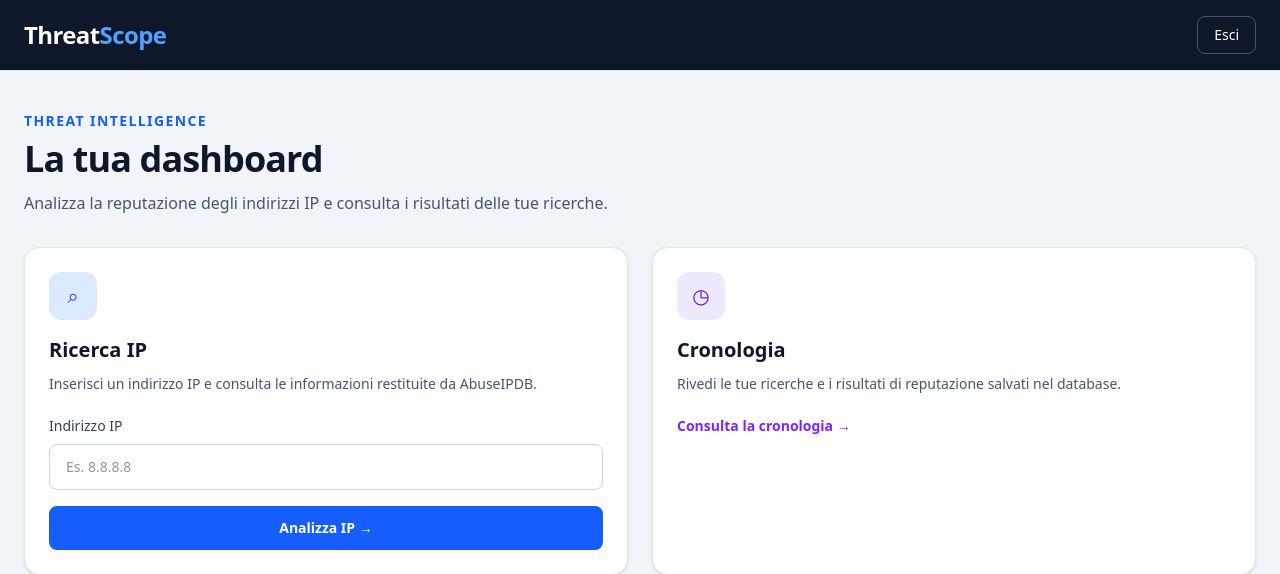
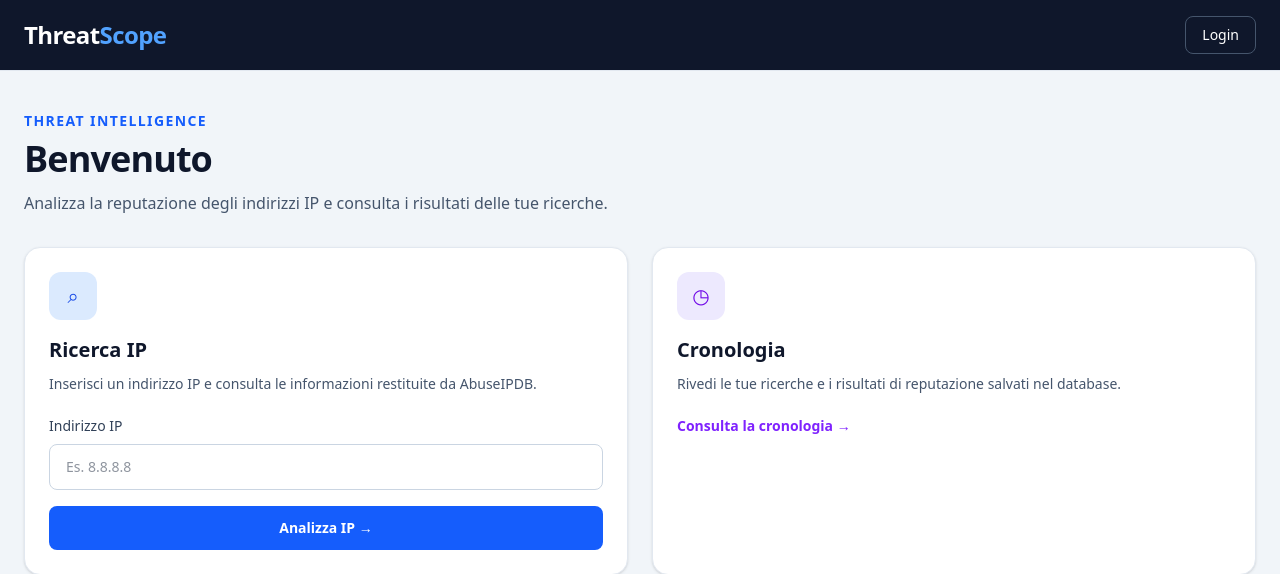
Before and after one commit to T-Virginia/ThreatScope, a Laravel app: page / in a window 1280 px wide. Shown: the top 574 px of the page. Run offline with Laravel 12, Linux system fonts and the light colour scheme; style sheets or scripts are compiled from the project's sources; parts of the project's set-up code (start-up, migrations or seed data) failed here and were passed over.

Commit message:
inizio refactoring della home

```diff
--- a/resources/views/welcome.blade.php
+++ b/resources/views/welcome.blade.php
@@ -11,10 +11,17 @@
 <body class="min-h-screen bg-slate-100 font-sans text-slate-800">
 
     <header class="border-b border-slate-200 bg-slate-900 text-white">
-        <div class="mx-auto flex max-w-7xl items-center justify-between px-6 py-4">
+        <div class="mx-auto flex max-w-7xl items-center px-6 py-4">
             <a href="/dashboard" class="text-2xl font-bold tracking-tight">
                 Threat<span class="text-blue-400">Scope</span>
             </a>
+            <div class="ml-auto flex items-center gap-2">
+                <a type="button"
+                    class="rounded-lg border border-slate-600 px-4 py-2 text-sm font-medium transition hover:bg-slate-700"
+                    href="{{ url('/login') }}">
+                    Login
+                </a>
+                @auth
 
                     <form action="{{ route('logout') }}" method="POST">
                         @csrf
@@ -23,6 +30,8 @@
                             Esci
                         </button>
                     </form>
+                @endauth
+            </div>
         </div>
     </header>
 
@@ -33,7 +42,7 @@
             </p>
 
             <h1 class="text-3xl font-bold tracking-tight text-slate-900 md:text-4xl">
-                La tua dashboard
+                Benvenuto
             </h1>
 
             <p class="mt-3 max-w-2xl text-slate-600">
```
Lines whose indentation alone changed are shown as unchanged.
